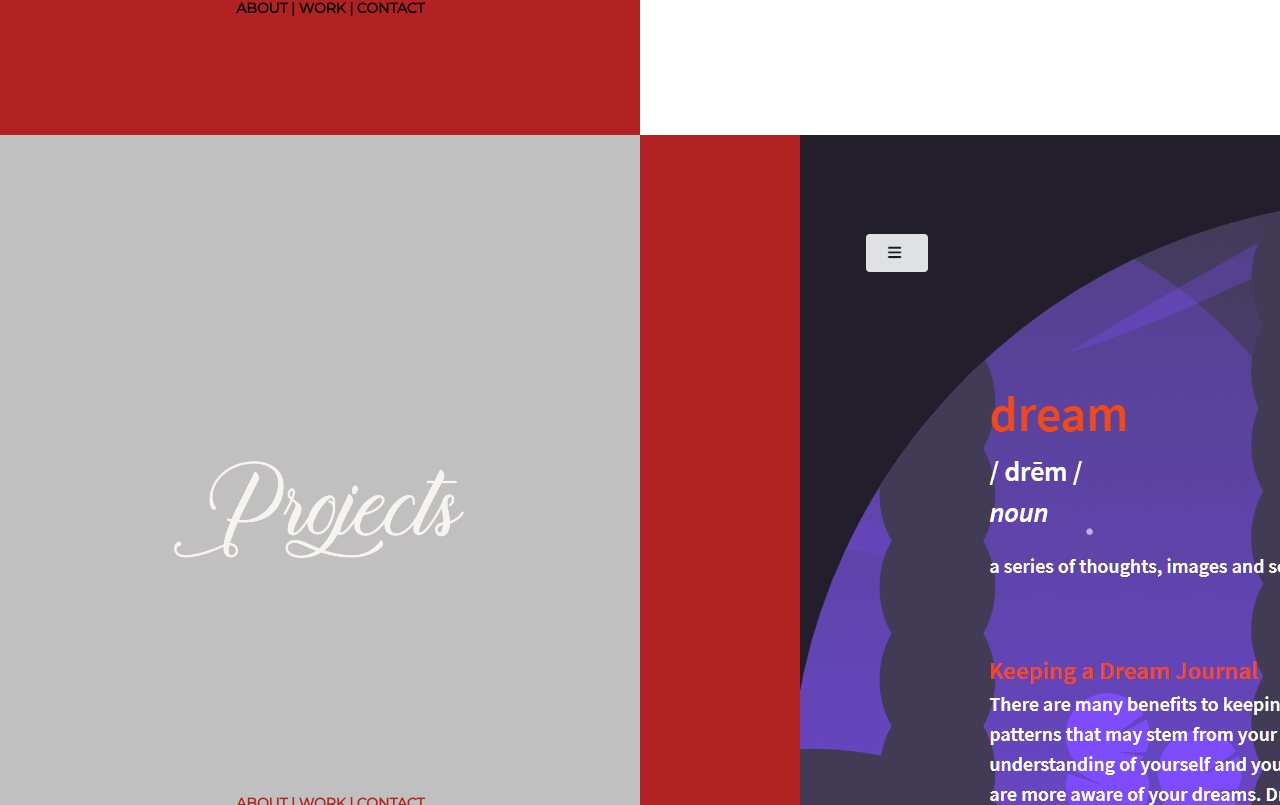
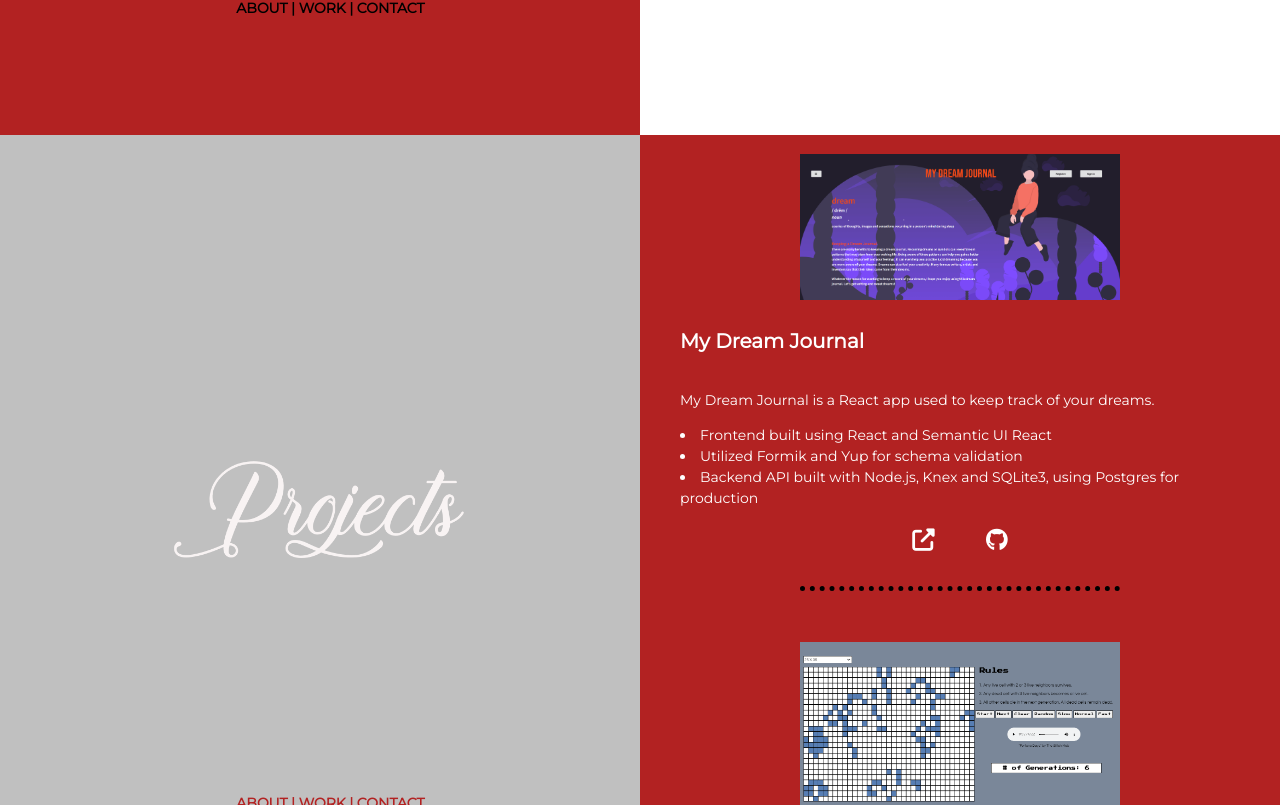
Before and after one commit to MicheSi/portfolio-react, a React (Create React App) app: page / in a window 1280 px wide. Shown: the part 1475-2280 px from the top of the page. Built offline with nearby package versions, Linux system fonts and the light colour scheme.

Commit message:
fixed styling on dream div

```diff
--- a/src/App.css
+++ b/src/App.css
@@ -150,7 +150,7 @@ nav a:hover {
   text-decoration: none;
 }
 
-.ddt, .gigapet, .farmfresh, .amiibo, .life {
+.ddt, .gigapet, .farmfresh, .amiibo, .life, .dream {
   display: flex;
   flex-direction: column;
   align-items: center;
@@ -162,7 +162,7 @@ nav a:hover {
   margin-top: 5%;
 }
 
-.life h3, .life p, .ddt h3, .ddt p, .gigapet h3, .gigapet p, .farmfresh h3, .farmfresh p, .amiibo h3, .amiibo p {
+.dream h3, .dream p, .life h3, .life p, .ddt h3, .ddt p, .gigapet h3, .gigapet p, .farmfresh h3, .farmfresh p, .amiibo h3, .amiibo p {
   width: 175%;
   text-align: left;
   color: white;
@@ -194,7 +194,7 @@ li {
 }
 
 
-.ddt img, .gigapet img, .farmfresh img, .amiibo img, .life img {
+.ddt img, .gigapet img, .farmfresh img, .amiibo img, .life img, .dream img {
   width: 100%;
 }
 
```
